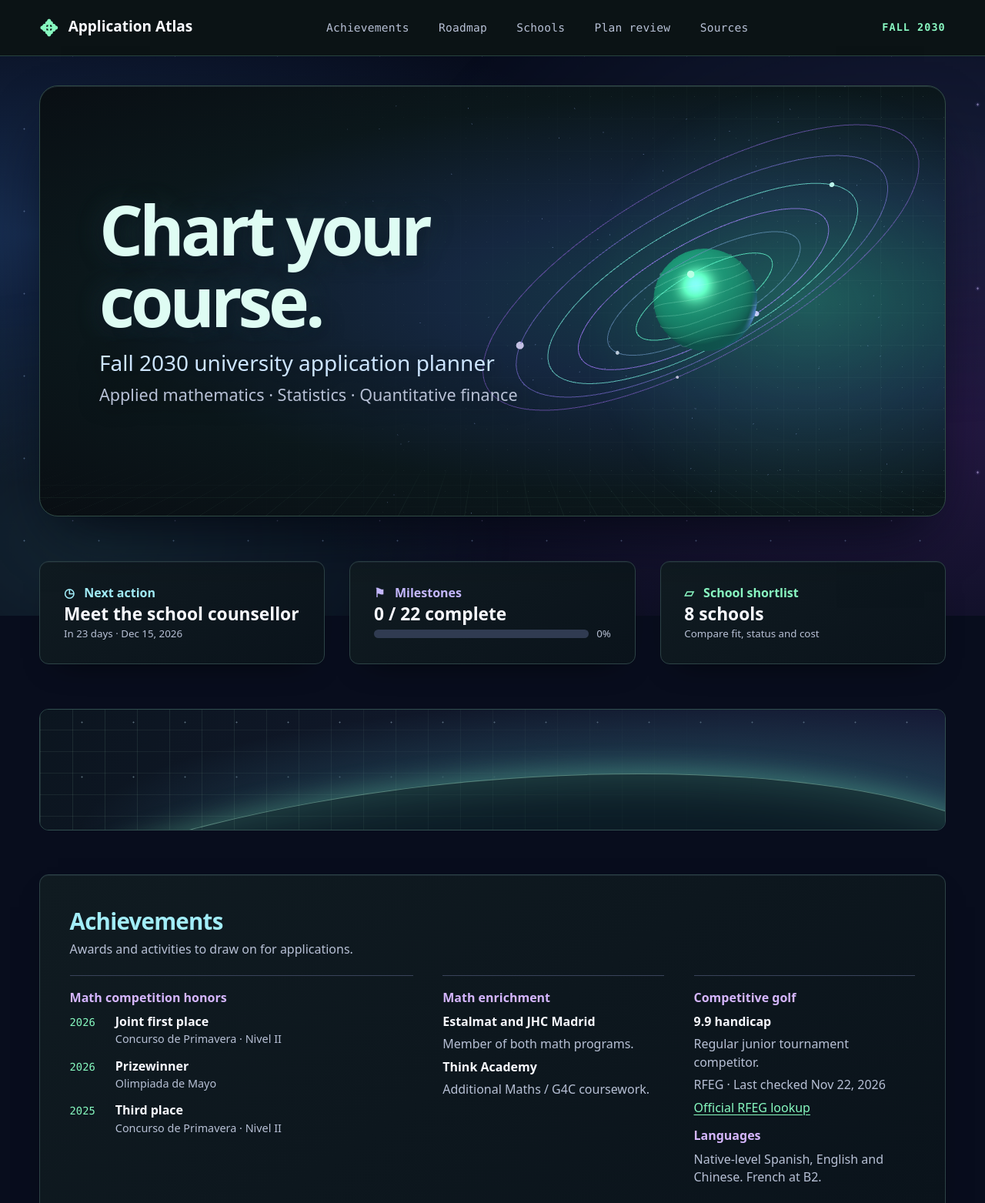
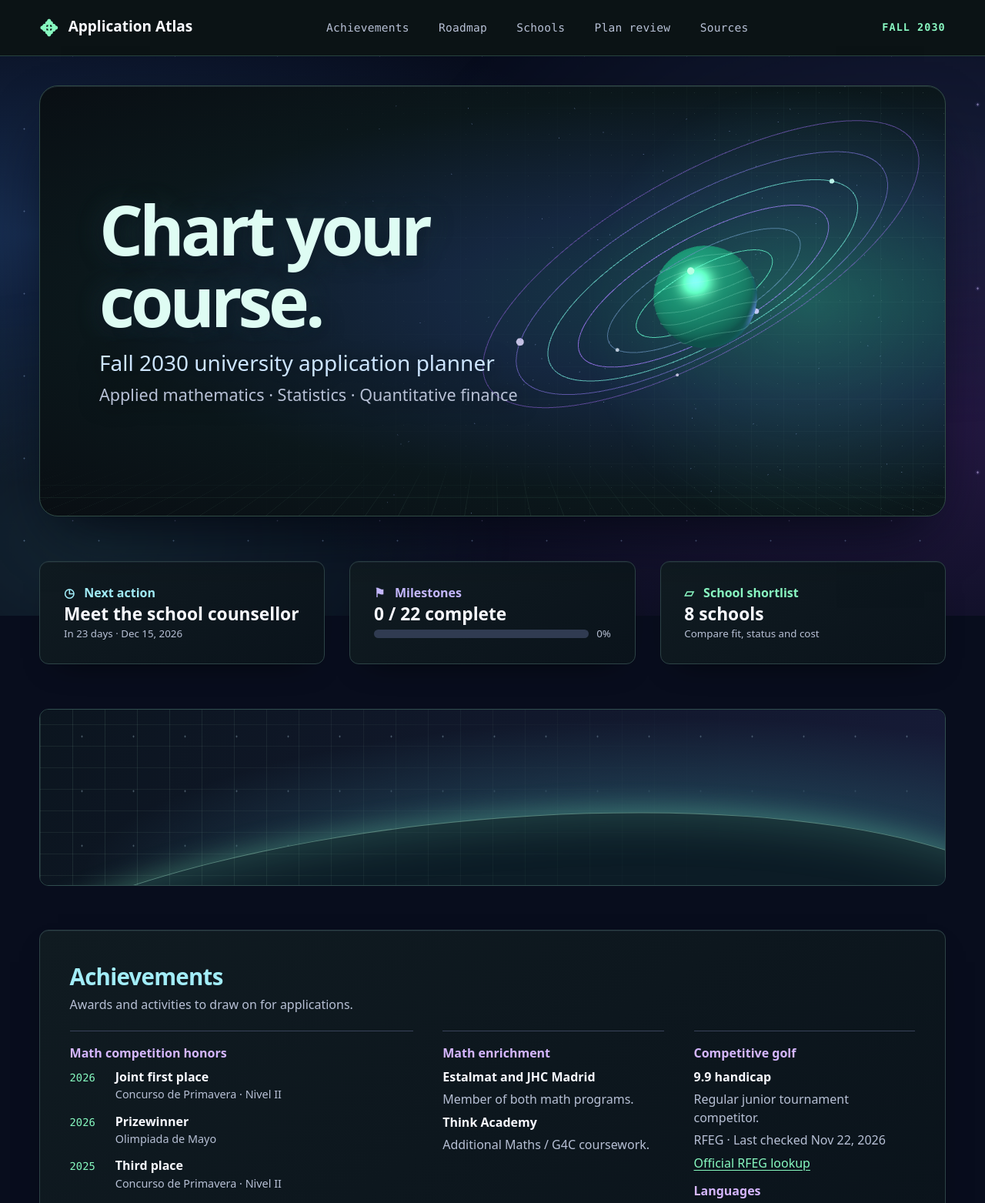
Before and after one commit to ZacharyCen/Portfolio, a website with bundled scripts: page index.html in a window 1280 px wide. Shown: the top 1563 px of the page at 77% size. Built offline with nearby package versions, Linux system fonts and the light colour scheme; animation ran at ten frames a second.

Commit message:
Make scroll parallax visibly separate the hero layers

```diff
--- a/app.js
+++ b/app.js
@@ -281,17 +281,18 @@ function setupMotion() {
       return clampUnit((innerHeight - rect.top) / (innerHeight + rect.height)) * 2 - 1;
     });
     for (const [index, pass] of sceneWindows.entries()) {
-      pass.style.setProperty('--pass-scroll', (windowDepths[index] * 80).toFixed(2) + 'px');
+      pass.style.setProperty('--pass-scroll', (windowDepths[index] * 126).toFixed(2) + 'px');
     }
     const inside = pointer && pointer.x >= bounds.left && pointer.x <= bounds.right
       && pointer.y >= bounds.top && pointer.y <= bounds.bottom;
     const x = inside ? (pointer.x - bounds.left) / bounds.width : .85;
     const y = inside ? (pointer.y - bounds.top) / bounds.height : .52;
-    const heroTravel = clampUnit(-bounds.top / (bounds.height || 1));
-    const scrollOffset = heroTravel * bounds.height * .19;
-    hero.style.setProperty('--grid-depth', (heroTravel * 55).toFixed(2) + 'px');
+    // Offset artwork from the first scroll tick. The headline moves with the document.
+    const heroScroll = Math.max(0, Math.min(scrollY, bounds.height));
+    hero.style.setProperty('--planet-lag', (heroScroll * .54).toFixed(2) + 'px');
+    hero.style.setProperty('--grid-depth', (heroScroll * -.25).toFixed(2) + 'px');
     const targetX = inside ? (x - .5) * 65 : 0;
-    const targetY = scrollOffset + (inside ? (y - .5) * 48 : 0);
+    const targetY = inside ? (y - .5) * 48 : 0;
     orbitX += (targetX - orbitX) * .16;
     orbitY += (targetY - orbitY) * .16;
     hero.style.setProperty('--orbit-x', orbitX.toFixed(2) + 'px');
@@ -299,7 +300,7 @@ function setupMotion() {
     hero.style.setProperty('--light-x', (x * 100).toFixed(1) + '%');
     hero.style.setProperty('--light-y', (y * 100).toFixed(1) + '%');
     hero.style.setProperty('--tilt-y', (orbitX * .28).toFixed(2) + 'deg');
-    hero.style.setProperty('--tilt-x', ((orbitY - scrollOffset) * -.36).toFixed(2) + 'deg');
+    hero.style.setProperty('--tilt-x', (orbitY * -.36).toFixed(2) + 'deg');
 
     const fieldTargetX = pointer ? (pointer.x / innerWidth - .5) * 34 : 0;
     const pageTravel = clampUnit(scrollY / (document.documentElement.scrollHeight - innerHeight || 1));
--- a/scene.js
+++ b/scene.js
@@ -115,7 +115,7 @@ function start() {
     system.rotation.x = MathUtils.lerp(system.rotation.x, targetY * .24 - scrollDepth * .25, .055);
     system.rotation.y = MathUtils.lerp(system.rotation.y, targetX * .32, .055);
     system.rotation.z = .39 + Math.sin(t * .29) * .075;
-    system.position.y = (compact ? -1.0 : 0) + Math.sin(t * .76) * .14 - scrollDepth * 1.45;
+    system.position.y = (compact ? -1.0 : 0) + Math.sin(t * .76) * .14 - scrollDepth * .32;
     system.scale.setScalar((compact ? .69 : 1) * (1 + scrollDepth * .14));
     dust.position.y = -scrollDepth * .35;
     dust.rotation.z = t * .007;
--- a/style.css
+++ b/style.css
@@ -226,7 +226,7 @@ header{background:#0b1315;border-bottom-color:#27423e}
 .parallax-window{
   --pass-offset:var(--pass-scroll,0px);
   position:relative;isolation:isolate;overflow:hidden;pointer-events:none;
-  height:clamp(104px,13vw,158px);margin-bottom:clamp(24px,4.5vw,62px);
+  height:clamp(130px,19vw,230px);margin-bottom:clamp(24px,4.5vw,62px);
   border:1px solid #314e4f;border-radius:12px;
   background:#0a141b;
 }
@@ -246,7 +246,7 @@ header{background:#0b1315;border-bottom-color:#27423e}
   transform:translateY(calc(var(--pass-offset,0px) * -.88)) rotate(-5deg);
 }
 .pass-front{
-  inset:-65px 0;
+  inset:-100px 0;
   background:
     repeating-linear-gradient(90deg,#c3ffdb1a 0 1px,transparent 1px 42px),
     repeating-linear-gradient(0deg,#c3ffdb14 0 1px,transparent 1px 28px);
@@ -273,10 +273,23 @@ header{background:#0b1315;border-bottom-color:#27423e}
   transform:translateX(calc(var(--pass-offset,0px) * -1.1));
 }
 @media(max-width:650px){
-  .parallax-window{height:104px}
+  .parallax-window{height:136px}
   .pass-orbit{width:158%;left:-29%}
   .pass-transit .pass-orbit{width:92%;left:auto;right:3%}
 }
 @media(prefers-reduced-motion:reduce){
   .parallax-window{--pass-offset:0px}
 }
+
+/* Travel in screen space: the planet lags behind the page and the grid leads it. */
+@media(prefers-reduced-motion:no-preference){
+  .orbit-scene,.orbits{translate:0 var(--planet-lag,0px)}
+  .hero::before{
+    inset:-140px 0;
+    translate:0 calc(var(--planet-lag,0px) * .28);
+  }
+}
+.hero-grid{opacity:.72}
+@media(max-width:650px){
+  .hero-grid{opacity:.52}
+}
```
